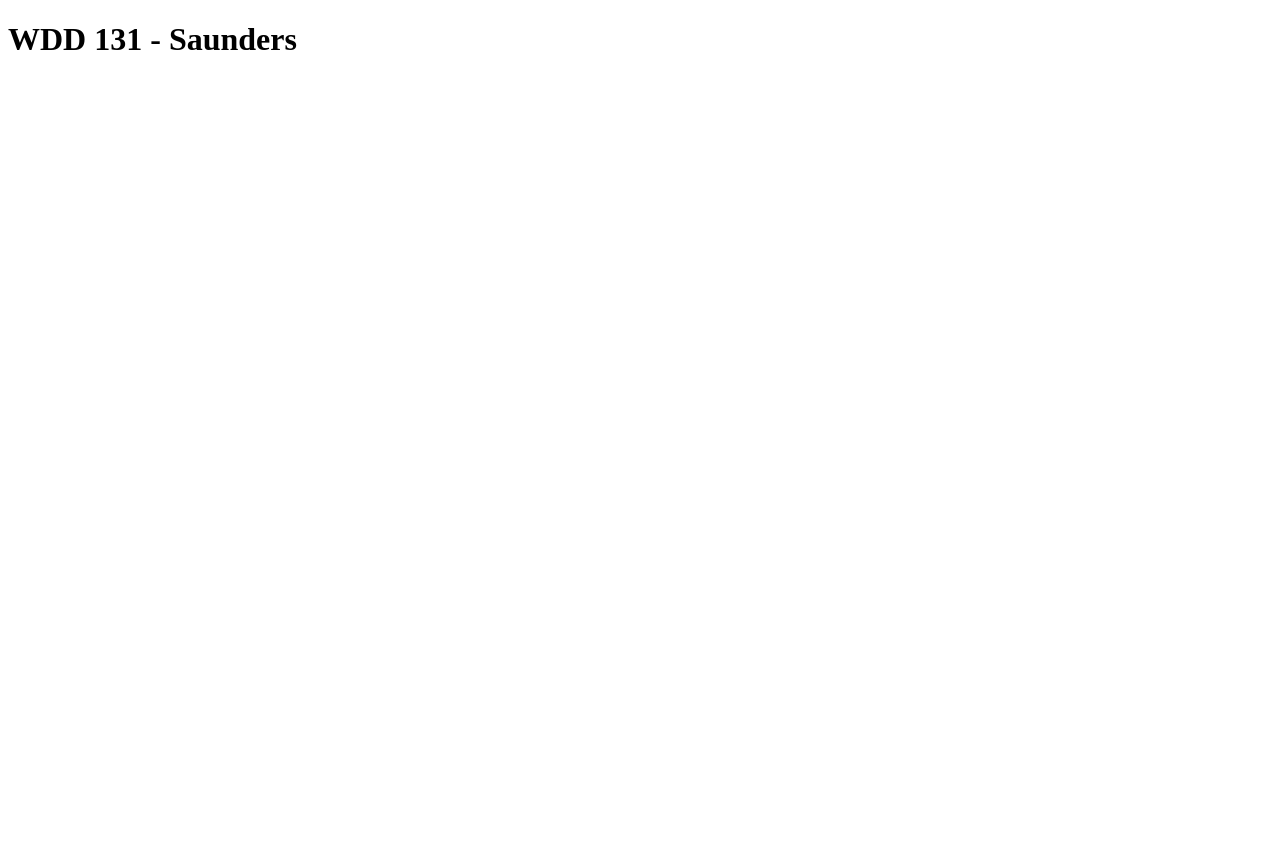
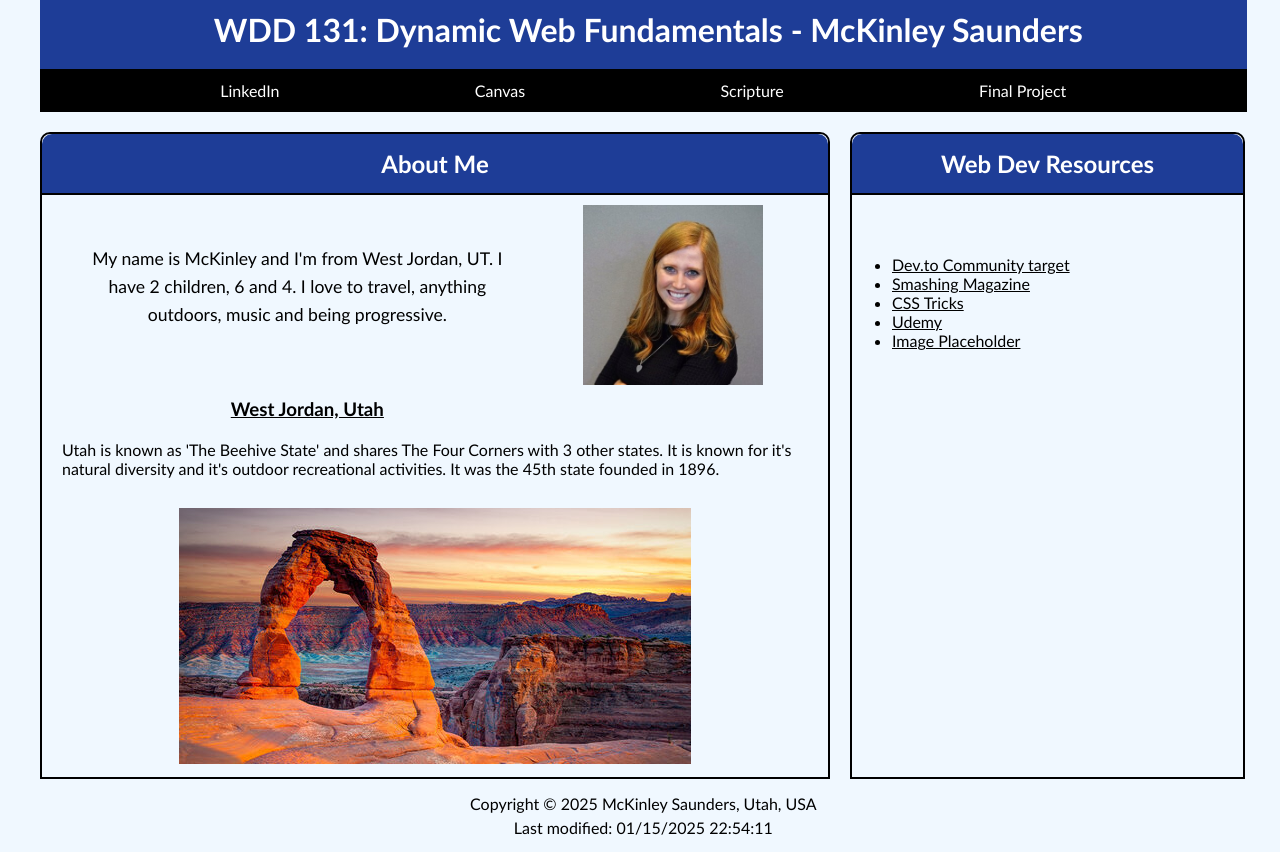
Before and after one commit to mckinleyks/wdd131, a plain HTML site: page index.html in a window 1280 px wide. Before the commit the page ends 800 px from the top, so only its background shows below. Drawn offline with Linux system fonts and the light colour scheme.

Commit message:
update home

```diff
--- a/index.html
+++ b/index.html
@@ -1,12 +1,80 @@
 <!DOCTYPE html>
-<html lang="eng">
+<html lang="en">
 <head>
     <meta charset="UTF-8">
-    <meta name=""viewport" content="width-device-width, initial-scale=1.0">
-    <title>WDD 131</title>
+    <meta name="viewport" content="width=device-width, initial-scale=1.0">
+    <meta name="description" content="This is a home page for WDD 131 - Dynamic Web Fundamentals course - McKinley Saunders.">
+    <meta name="author" content="McKinley Saunders">
+    <title>WDD 131 - Dynamic Web Fundamentals - McKinley Saunders</title>
+    <link rel="stylesheet" href="styles/base.css">
+    <script defer src="styles/scripts/getdates.js"></script>
 </head>
 <body>
-    <h1> WDD 131 - Saunders</h1>
+    <header>
+        <h1>WDD 131: Dynamic Web Fundamentals - McKinley Saunders</h1>
+        <nav>
+            <ul>
+                <li><a href="https://www.linkedin.com/in/mckinley-saunders-429985125/" target="_blank">LinkedIn</a></li>
+                <li><a href="https://byupw.instructure.com/courses" target="_blank">Canvas</a></li>
+                <li><a href="https://www.churchofjesuschrist.org/study/scriptures/bofm/alma/7?lang=eng#intro1" target="_blank">Scripture</a></li>
+                <li><a href="#">Final Project</a></li>
+            </ul>
+        </nav>
+    </header>
+
+    <main>
+        <section class="card">
+            <div class="about-me-header">
+                <h2>About Me</h2>
+            </div>
+
+            <div class="about-me-content">
+                <div class="bio">
+                    <p>My name is McKinley and I'm from West Jordan, UT. I have 2 children, 6 and 4. I love to travel, anything outdoors, music and being progressive.</p>
+                </div>
+
+                <div class="bio-image">
+                    <img src="styles/scripts/images/profile.jpg" alt="Profile Picture" >
+                </div>
+            </div>
+
+            <div class="utah-header">
+                <h3>West Jordan, Utah</h3>
+            </div>
+
+            <div class="utah-info">
+                <div class="info">
+                    <p>Utah is known as 'The Beehive State' and shares The Four Corners with 3 other states. It is known for it's natural diversity and it's outdoor recreational activities. It was the 45th state founded in 1896.</p>
+                </div>
+
+                <div class="utah-image">
+                    <img src="styles/scripts/images/utah.jpg" alt="Utah Picture">
+                </div>
+            </div>
+
+        </section>
+
+        <section class ="card">
+            <div class="web-header">
+                <h2>Web Dev Resources</h2>
+            </div>
+
+            <div class="resources">
+                <ul>
+                    <li>Dev.to Community target</li>
+                    <li>Smashing Magazine</li>
+                    <li>CSS Tricks</li>
+                    <li>Udemy</li>
+                    <li>Image Placeholder</li>
+                </ul>
+            </div>
+        </section>
+    </main>
+
+    <footer>
+        <p>Copyright &copy; <span id="currentyear"></span> McKinley Saunders, Utah, USA</p>
+        <p id="lastModified"></p>
+    </footer>
 
 </body>
 </html>
--- /dev/null
+++ b/styles/base.css
@@ -0,0 +1,195 @@
+*{
+    margin: 0;
+    padding: 0;
+    box-sizing: border-box;
+}
+
+body {
+    display: grid;
+    grid-template-columns: 2fr 1fr;
+    grid-template-rows: auto 1fr auto;
+    grid-template-areas:
+        "header header"
+        "left right"
+        "footer footer";
+    height: 100vh;
+    font-family:'Gill Sans', 'Gill Sans MT', Calibri, 'Trebuchet MS', sans-serif;
+    background-color: aliceblue;
+    max-width: 1200px;
+    width: 100%;
+    margin: 0 auto;
+}
+
+
+header {
+    background-color: rgb(30, 61, 151);
+    color: white;
+    grid-area: header;
+    padding: 0;
+    text-align: center;
+
+}
+
+header h1 {
+    margin-bottom: 20px;
+    padding-left: 10px;
+    margin-top: 10px;
+}
+
+header nav ul {
+    display: flex;
+    justify-content: space-evenly;
+    background-color: black;
+    color: white;
+    list-style: none;
+    padding: 12px 0;
+    margin: 0;
+    width: 100%;
+}
+
+header nav ul li a {
+    color: white;
+    font-weight: 100;
+    text-decoration: none;
+    padding: 10px 15px;
+}
+
+header nav ul li a:hover {
+    background-color: orange;
+}
+
+main {
+    display: grid;
+    grid-template-columns: 790px 395px;
+    gap: 20px;
+    padding: 0;
+    margin: 0 auto;
+    grid-template-areas:
+        "left right";
+    width: 100%;
+    max-width: 1200px;
+}
+
+.card {
+    border: 2px solid black;
+    border-top-left-radius: 10px;
+    border-top-right-radius: 10px;
+    margin-top: 20px;
+    display: flex;
+    flex-direction: column;
+    width: 100%;
+    flex-grow: 0;
+    flex-shrink: 0;
+    height: auto;
+    overflow: hidden;
+}
+
+.about-me-header, .web-header{
+    background-color: rgb(30, 61, 151);
+    color: white;
+    text-align: center;
+    padding: 15px;
+    margin-top: 0;
+    margin-bottom: 0;
+    border-bottom: 2px solid black;
+    border-top-left-radius: 10px;
+    border-top-right-radius: 10px;
+    width: 100%;
+}
+
+.about-me-content {
+    display: grid;
+    grid-template-columns: 2fr 1fr;
+    gap: 20px;
+    padding-top: 0;
+    margin-top: 0;
+    border-bottom: none;
+}
+
+
+.bio {
+    font-size: 1.1rem;
+    line-height: 1.6;
+    padding: 50px;
+    border-bottom-left-radius: 10px;
+    border-bottom-right-radius: 10px;
+    text-align: center;
+}
+
+
+.bio-image img {
+    width: 200px;
+    height: auto;
+    padding: 10px;
+    align-items: center;
+}
+
+.utah-header {
+    display: grid;
+    grid-template-columns: 2fr 1fr;
+    grid-gap: 0;
+    text-align: center;
+    padding: 10px;
+    border-bottom: none;
+    margin-top: 0;
+    text-decoration: underline;
+    padding-top: 0;
+    border-top: none;
+}
+
+.utah-image {
+    max-width: 100%;
+    height: auto;
+    display: block;
+    margin-left: auto;
+    margin-right: auto;
+    margin-top: 30px;
+}
+
+.utah-info {
+    display: flex;
+    padding-left: 20px;
+    padding-right: 20px;
+    flex-direction: column;
+    border-top: none;
+    justify-content: center;
+    margin-top: 0;
+    padding: 10px;
+    padding-left: 20px;
+    padding-right: 20px;
+    text-align: left;
+    align-items: center;
+    width: 100%;
+}
+
+/*.card {
+    display: flex;
+    flex-direction: column;
+    width: 100%;
+}*/
+.resources {
+    margin-top: 20px;
+    padding: 20px;
+    text-align: left;
+    display: flex;
+    flex-direction: column;
+    flex-grow: 1;
+}
+
+.resources ul {
+    list-style-type: disc;
+    padding: 20px;
+    text-align: left;
+    border-top: 0;
+    text-decoration: underline;
+}
+
+footer {
+    grid-area: footer;
+    text-align: center;
+    padding: 10px;
+}
+
+footer p {
+    margin: 5px;
+}
--- /dev/null
+++ b/styles/scripts/getdates.js
@@ -0,0 +1,5 @@
+const currentYear = new Date().getFullYear();
+document.getElementById('currentyear').textContent = currentYear;
+
+const lastModified = document.lastModified;
+document.getElementById('lastModified').textContent = `Last modified: ${lastModified}`;
--- /dev/null
+++ b/week01/styles/layout.css
@@ -0,0 +1,97 @@
+*{
+    margin: 0;
+    padding: 0;
+    box-sizing: border-box;
+}
+
+body {
+    display: grid;
+    grid-template-columns: 1fr 3fr 1fr;
+    grid-template-rows: auto 1fr auto;
+    grid-template-areas:
+        "header header header"
+        "left main right"
+        "footer footer footer";
+    height: 100vh;
+    font-family: 'Franklin Gothic Medium', 'Arial Narrow', Arial, sans-serif;
+    font-size: 14px;
+    color: white;
+    background-color: rgb(83, 79, 79);
+    font-weight: normal;
+    width: 100%;
+}
+
+header {
+    background-color: rgb(83, 79, 79);
+    color: white;
+    padding: 0;
+    grid-area: header;
+    text-align:left;
+    width: 100%;
+}
+
+header h1 {
+    margin-bottom: 60px;
+    padding-left: 10px;
+    margin-top: 10px;
+}
+header nav ul {
+    display: flex;
+    justify-content: space-evenly;
+    background-color: black;
+    list-style: none;
+    padding: 12px 0;
+    margin: 0;
+    width: 100%;
+    grid-column: 1 / 4;
+}
+
+header nav ul li {
+    margin-right: 20px;
+}
+
+header nav ul li a {
+    color: white;
+    font-weight: 100;
+    text-decoration: none;
+}
+
+.main-content {
+    display: grid;
+    grid-template-columns: 3fr 1fr;
+    grid-gap: 0;
+    grid-area: main;
+    width: 100vw;
+    margin-top: 0;
+    padding: 0;
+    background-color: transparent;
+}
+
+.content-left, .content-right {
+    color: black;
+    padding: 20px;
+    height: 100%;
+}
+
+.content-left h2, .content-right h2 {
+    text-align: left;
+    margin-bottom: 10px;
+
+}
+
+.content-left {
+    background-color: lightgrey;
+}
+
+.content-right {
+    background-color: white;
+}
+
+footer {
+    background-color: rgb(83, 79, 79);
+    color: white;
+    text-align: center;
+    margin-top: 10px;
+    margin-bottom: 105px;
+    grid-area: footer;
+}
```
Also changed, not shown: javascriptexample.html (added, +13 -0 lines), script.js (added, +11 -0 lines), week01/basic-layout.html (added, +38 -0 lines), styles/scripts/images/profile.jpg (added), styles/scripts/images/utah.jpg (added).
